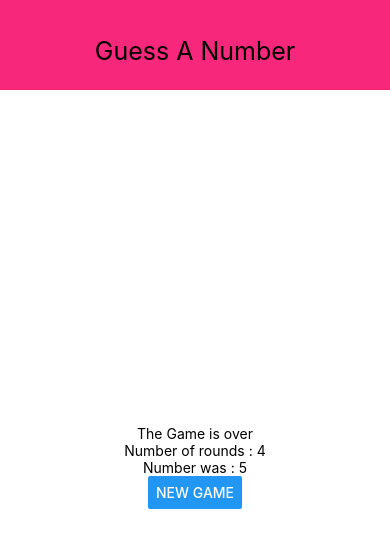
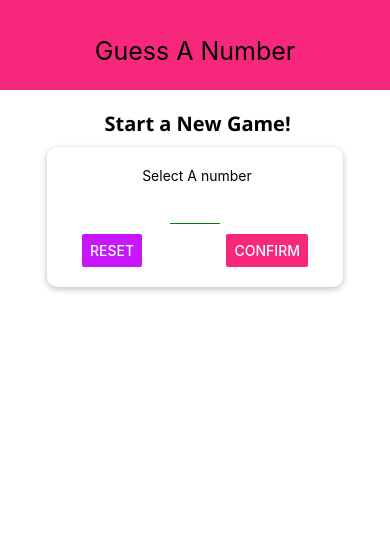
Before and after one commit to knitron07/guess_the_number, a React Native app: screen / in a window 390 px wide. Shown: the top 548 px of the page. Built offline with nearby package versions, Linux system fonts and the light colour scheme.

Commit message:
complete

```diff
--- a/App.js
+++ b/App.js
@@ -43,27 +43,27 @@ export default function App() {
     setGuessRounds(numberOfRounds);
   };
   let content = <StartGameScreen startGameHandler={startGameHandler} />;
-  content = (
-    <GameOverScreen
-      numberOfRounds={4}
-      userNumber={5}
-      onRestart={configureNewGameHandler}
-    />
-  );
+  // content = (
+  //   <GameOverScreen
+  //     numberOfRounds={4}
+  //     userNumber={5}
+  //     onRestart={configureNewGameHandler}
+  //   />
+  // );
 
-  // if (userNumber && guessRounds <= 0) {
-  //   content = (
-  //     <GameScreen userChoice={userNumber} gameOverHandler={gameOverHandler} />
-  //   );
-  // } else if (guessRounds > 0) {
-  //   content = (
-  //     <GameOverScreen
-  //       numberOfRounds={guessRounds}
-  //       userNumber={userNumber}
-  //       onRestart={configureNewGameHandler}
-  //     />
-  //   );
-  // }
+  if (userNumber && guessRounds <= 0) {
+    content = (
+      <GameScreen userChoice={userNumber} gameOverHandler={gameOverHandler} />
+    );
+  } else if (guessRounds > 0) {
+    content = (
+      <GameOverScreen
+        numberOfRounds={guessRounds}
+        userNumber={userNumber}
+        onRestart={configureNewGameHandler}
+      />
+    );
+  }
 
   return (
     <View style={styles.screen}>
--- a/screens/GameOverScreen.js
+++ b/screens/GameOverScreen.js
@@ -1,10 +1,19 @@
 import React from 'react';
-import { StyleSheet, Text, View, Button } from 'react-native';
+import { StyleSheet, Text, View, Button, Image } from 'react-native';
 
 const GameOverScreen = (props) => {
   return (
     <View style={styles.screen}>
       <Text>The Game is over</Text>
+      <View style={styles.imageConainer}>
+        <Image
+          //source={require('../assets/success.png')}
+          source={{
+            uri: 'https://fsb.zobj.net/crop.php?r=eSAss8jYsSW8QOcDzzXP-rXsaVlHA07wshHxz7Z3C0hcDTQ-0Q05e7ZjpT1j4ObOniYMe-ZzO2bbnfvyw3FUqzHpKR27LtcqLAAxsYaz6tqQQW7AQKDEuNlcERQe6X4slXSmEZ_evXjWs5RzwnbQknanPIanqCCWjgpuX9ZBNW1Gxef142u7VxsTC9Khe-ZLsdZyqYVGEftkU3Da',
+          }}
+          style={styles.image}
+        />
+      </View>
       <Text>Number of rounds : {props.numberOfRounds}</Text>
       <Text>Number was : {props.userNumber}</Text>
       <Button title="New Game" onPress={props.onRestart} />
@@ -20,4 +29,15 @@ const styles = StyleSheet.create({
     justifyContent: 'center',
     alignItems: 'center',
   },
+  imageConainer: {
+    width: 300,
+    height: 300,
+    borderRadius: 150,
+    overflow: 'hidden',
+    marginVertical: 30,
+  },
+  image: {
+    width: '100%',
+    height: '100%',
+  },
 });
--- a/screens/GameScreen.js
+++ b/screens/GameScreen.js
@@ -1,5 +1,12 @@
 import React, { useEffect, useState, useRef } from 'react';
-import { StyleSheet, Text, View, Button, Alert } from 'react-native';
+import {
+  StyleSheet,
+  Text,
+  View,
+  Button,
+  Alert,
+  ScrollView,
+} from 'react-native';
 import Card from '../components/Card';
 import NumberContainer from '../components/NumberContainer';
 const generateRandonNumber = (min, max, exclude) => {
@@ -14,14 +21,13 @@ const generateRandonNumber = (min, max, exclude) => {
   }
 };
 const GameScreen = (props) => {
-  const [rounds, setRounds] = useState(0);
   const [currentGuess, setCurrentGuess] = useState(
     generateRandonNumber(1, 100, props.userChoice),
   );
+  const [guessStreek, setGuessStreek] = useState([]);
   const low = useRef(1);
   const high = useRef(100);
   const nextGuessHandler = (direction) => {
-    console.log(currentGuess, props.userChoice);
     if (
       (direction === 'lower' && currentGuess > props.userChoice) ||
       (direction === 'greater' && currentGuess < props.userChoice)
@@ -37,9 +43,8 @@ const GameScreen = (props) => {
         high.current,
         currentGuess,
       );
-      console.log(newGuessNumber);
+      setGuessStreek((prev) => [currentGuess, ...prev]);
       setCurrentGuess(newGuessNumber);
-      setRounds((currentRounds) => currentRounds + 1);
     } else {
       Alert.alert("Don't cheat", "Don't cheat in your life or in game....! ");
     }
@@ -47,7 +52,7 @@ const GameScreen = (props) => {
   const { userChoice, gameOverHandler } = props;
   useEffect(() => {
     if (currentGuess === props.userChoice) {
-      props.gameOverHandler(rounds);
+      props.gameOverHandler(guessStreek.length);
     }
   }, [gameOverHandler, currentGuess, userChoice]);
 
@@ -59,6 +64,16 @@ const GameScreen = (props) => {
         <Button title="-" onPress={nextGuessHandler.bind(this, 'lower')} />
         <Button title="+" onPress={nextGuessHandler.bind(this, 'greater')} />
       </Card>
+      <View style={styles.guessContainer}>
+        <ScrollView contentContainerStyle={styles.scrollContainer}>
+          {guessStreek.map((guess, idx) => (
+            <View style={styles.guess}>
+              <Text>#{guessStreek.length - idx}</Text>
+              <Text>{guess}</Text>
+            </View>
+          ))}
+        </ScrollView>
+      </View>
     </View>
   );
 };
@@ -78,4 +93,20 @@ const styles = StyleSheet.create({
     width: 300,
     maxWidth: '80%',
   },
+  guessContainer: {
+    flex: 1,
+    width: '60%',
+    marginTop: 20,
+  },
+  scrollContainer: {
+    flex: 1,
+    justifyContent: 'flex-end',
+  },
+  guess: {
+    paddingHorizontal: 20,
+    width: '100%',
+    marginVertical: 10,
+    flexDirection: 'row',
+    justifyContent: 'space-between',
+  },
 });
```
